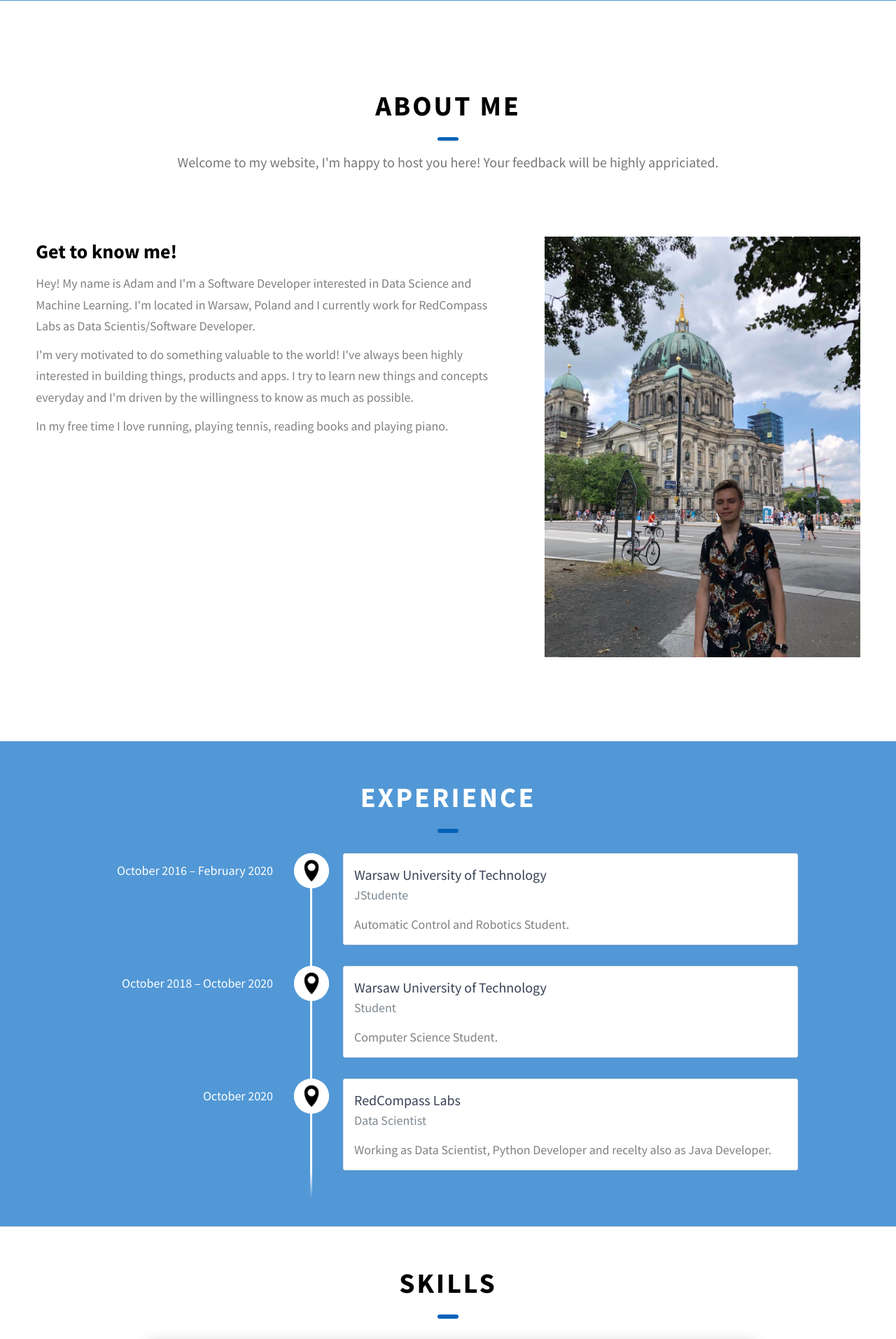
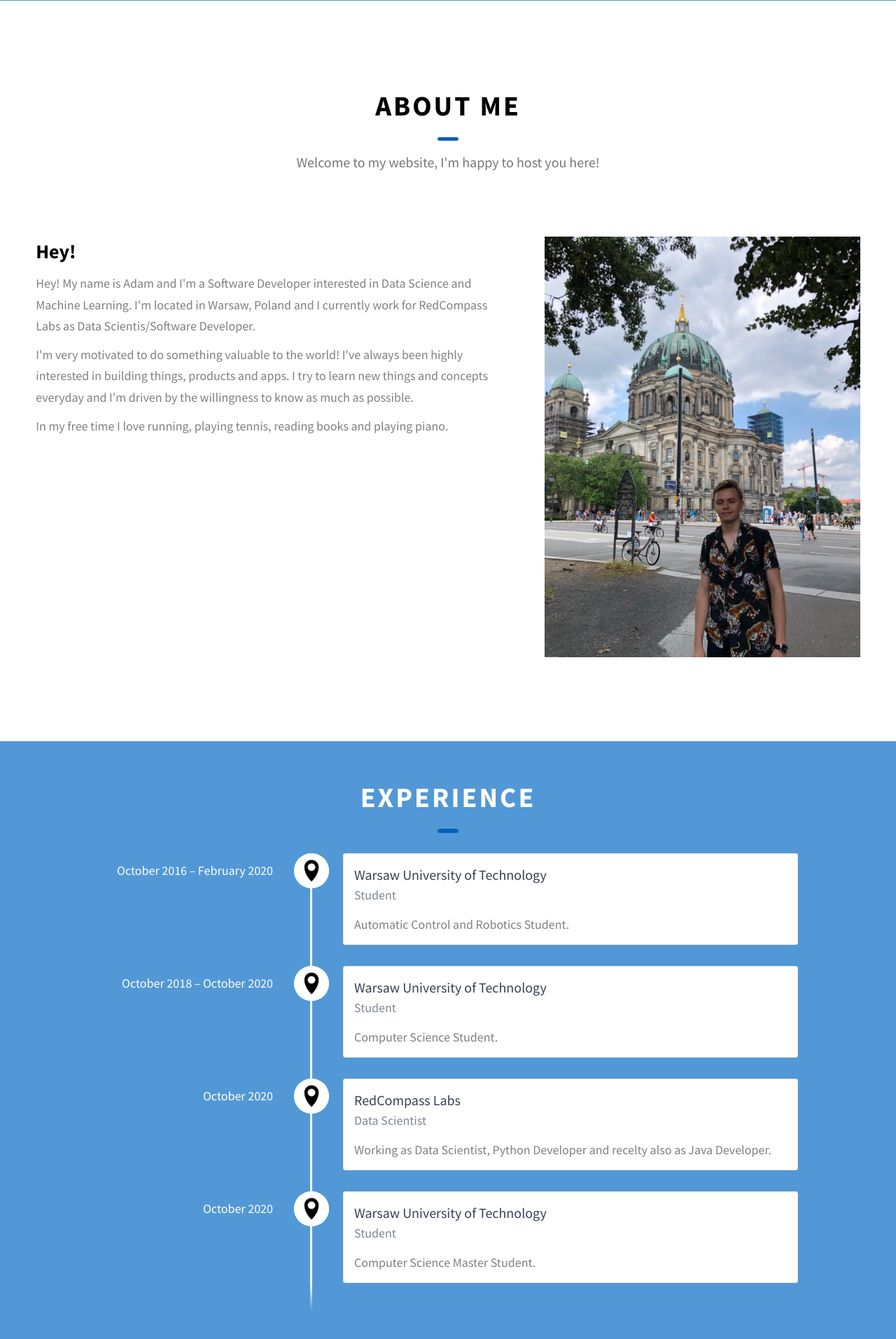
Before and after one commit to adasqo/portfolio-website, a Flask app: page / in a window 1280 px wide. Shown: the part 799-2712 px from the top of the page at 70% size. Run offline with Flask 2, Linux system fonts and the light colour scheme.

Commit message:
minor text changes

```diff
--- a/templates/index.html
+++ b/templates/index.html
@@ -5,7 +5,7 @@
     <meta charset="UTF-8" />
     <meta name="viewport" content="width=device-width, initial-scale=1.0" />
     <meta http-equiv="X-UA-Compatible" content="ie=edge" />
-    <title>Portfolio</title>
+    <title>Adam Karwowski</title>
     <meta name="description" content="Portfolio Template for Developer" />
 
     <!-- <link rel= "stylesheet" type= "text/css" href= "../static/styles/style.css"> -->
@@ -100,12 +100,12 @@
         <h2 class="about-intro">
             <span class="heading-about">About Me</span>
             <span class="about-text">
-            Welcome to my website, I'm happy to host you here! Your feedback will be highly appriciated.
+            Welcome to my website, I'm happy to host you here!
           </span>
         </h2>
         <div class="about-content">
             <div class="about-content-main">
-                <h3 class="about-content-title">Get to know me!</h3>
+                <h3 class="about-content-title">Hey!</h3>
                 <div class="about-ontent-details">
                     <p class="about-content-details-para">
                         Hey! My name is Adam and I'm a Software Developer interested in Data Science and Machine Learning. I'm located in Warsaw, Poland and I currently work for RedCompass Labs as Data Scientis/Software Developer.
@@ -135,7 +135,7 @@
                         <span class="vtimeline-date">October 2016 – February 2020</span>
                         <div data-date="September 2015 – September 2016" class="vtimeline-content">
                             <h3 class="about-content-title">Warsaw University of Technology</h3>
-                            <h4 class="about-content-title">JStudente</h4>
+                            <h4 class="about-content-title">Student</h4>
                             <p>
                                 Automatic Control and Robotics Student.
                             </p>
@@ -168,6 +168,21 @@
                             <h4 class="about-content-title">Data Scientist</h4>
                             <p>
                                 Working as Data Scientist, Python Developer and recelty also as Java Developer.
+                            </p>
+                        </div>
+                    </div>
+                </div>
+                <div class="vtimeline-point">
+                    <div class="vtimeline-icon">
+                        <img src="../static/assets/exp-icon.png" class="exp-icon" alt="Experience icon" />
+                    </div>
+                    <div class="vtimeline-block">
+                        <span class="vtimeline-date">October 2020</span>
+                        <div data-date="September 2015 – September 2016" class="vtimeline-content">
+                            <h3 class="about-content-title">Warsaw University of Technology</h3>
+                            <h4 class="about-content-title">Student</h4>
+                            <p>
+                                Computer Science Master Student.
                             </p>
                         </div>
                     </div>
```
